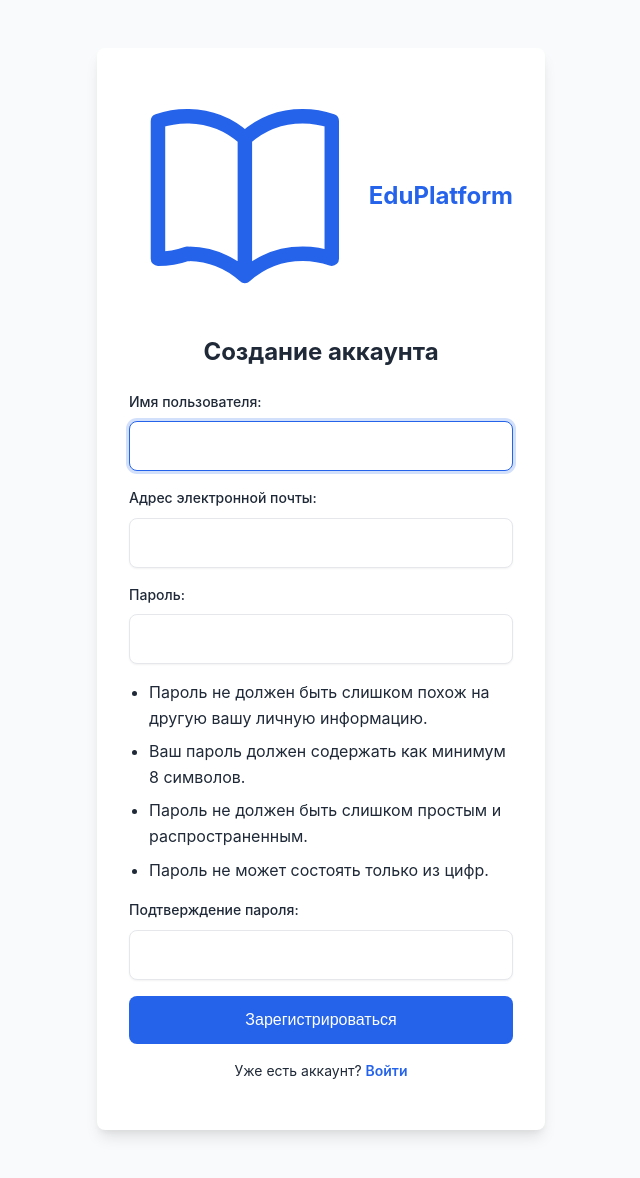
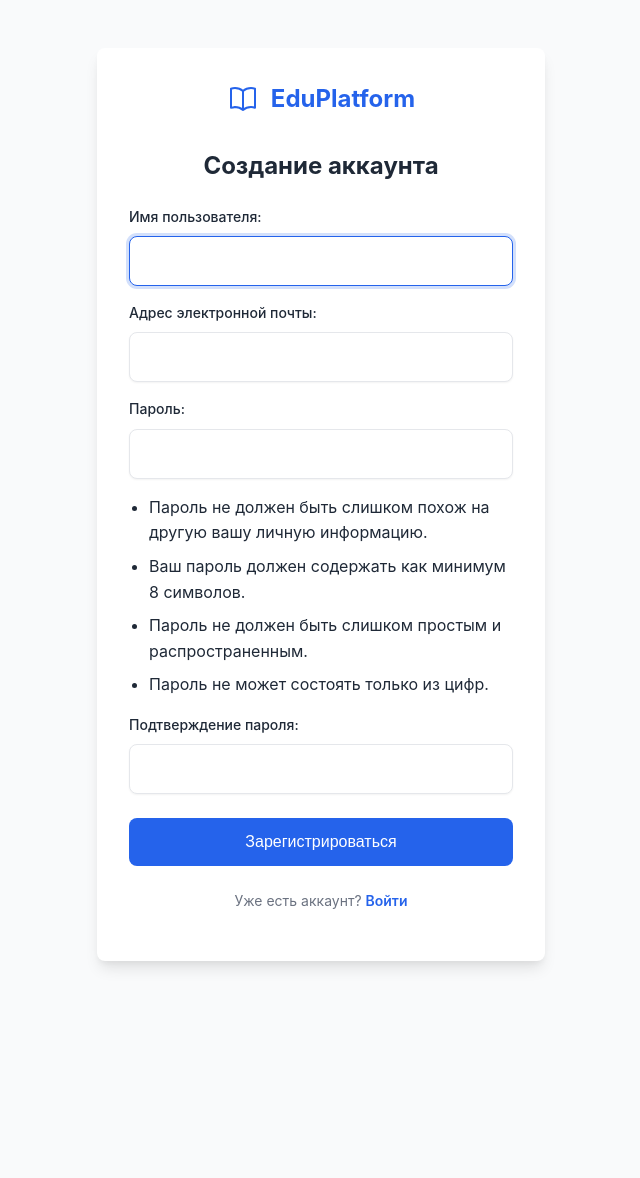
Before and after one commit to asaddd404/Study_platform, a Django app: page /register/ in a window 1280 px wide. Shown: the whole page, without its empty margins (319-959 px from the left). After the commit the page ends 968 px from the top, so only its background shows below. Run offline with Django 5.2, Linux system fonts and the light colour scheme; some libraries are stand-ins or nearby versions.

Commit message:
Update register.html

```diff
--- a/core/templates/core/register.html
+++ b/core/templates/core/register.html
@@ -4,25 +4,28 @@
 {% block title %}Регистрация - EduPlatform{% endblock %}
 
 {% block content %}
-    <div style="min-height: 100vh;" class="flex items-center justify-center py-12 px-4"> <div class="card max-w-md w-full"> <a href="{% url 'core:index' %}" class="flex items-center justify-center mb-6">
-                <svg class="h-8 w-8" style="color: var(--brand-blue);" xmlns="http://www.w3.org/2000/svg" fill="none" viewBox="0 0 24 24" stroke-width="1.5" stroke="currentColor">
+    <div style="min-height: 100vh;" class="flex items-center justify-center py-12 px-4">
+        <div class="card max-w-md w-full"> <a href="{% url 'core:index' %}" class="flex items-center justify-center mb-8">
+                <svg style="height: 2rem; width: 2rem; color: var(--color-primary);" xmlns="http://www.w3.org/2000/svg" fill="none" viewBox="0 0 24 24" stroke-width="1.5" stroke="currentColor">
                     <path stroke-linecap="round" stroke-linejoin="round" d="M12 6.042A8.967 8.967 0 006 3.75c-1.052 0-2.062.18-3 .512v14.25A8.987 8.987 0 006 18c2.305 0 4.408.867 6 2.292m0-14.25a8.966 8.966 0 016-2.292c1.052 0 2.062.18 3 .512v14.25A8.987 8.987 0 0018 18a8.967 8.967 0 00-6 2.292m0-14.25v14.25" />
                 </svg>
-                <span style="margin-left: 0.5rem;" class="text-2xl font-bold">EduPlatform</span> </a>
+                <span style="margin-left: var(--spacing-3);" class="text-2xl font-bold">EduPlatform</span>
+            </a>
 
             <h2 class="text-2xl font-bold text-center mb-6">Создание аккаунта</h2>
 
             <form method="post">
                 {% csrf_token %}
-
                 {{ form.as_p }}
 
-                <button type="submit" class="btn btn-primary btn-block mt-4">
+                <button type="submit" class="btn btn-primary btn-block mt-6">
                     Зарегистрироваться
                 </button>
             </form>
 
-            <p class="text-sm text-center mt-4" style="color: var(--text-color-secondary);"> Уже есть аккаунт? <a href="{% url 'core:login' %}" class="font-semibold">Войти</a> </p>
+            <p class="text-sm text-center mt-6" style="color: var(--color-text-muted);">
+                Уже есть аккаунт? <a href="{% url 'core:login' %}" class="font-semibold">Войти</a>
+            </p>
         </div>
     </div>
 {% endblock %}
```
